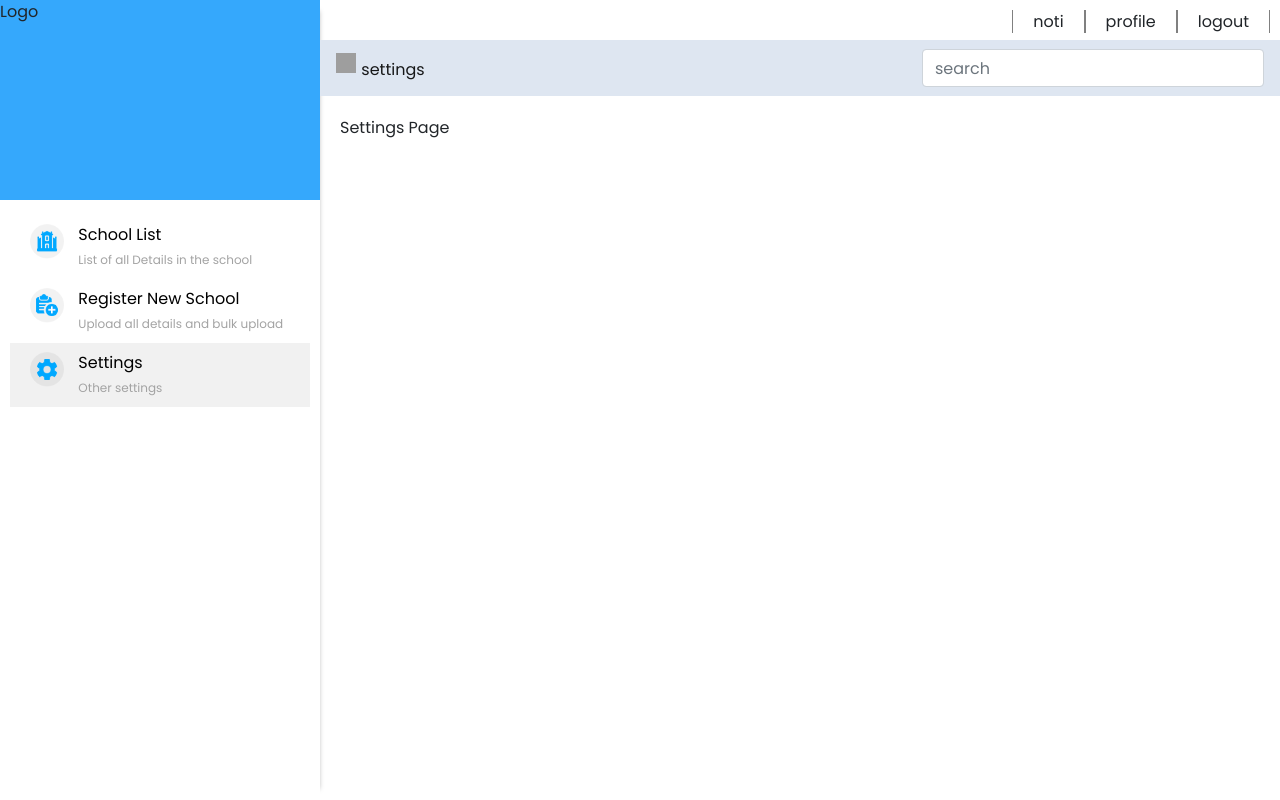
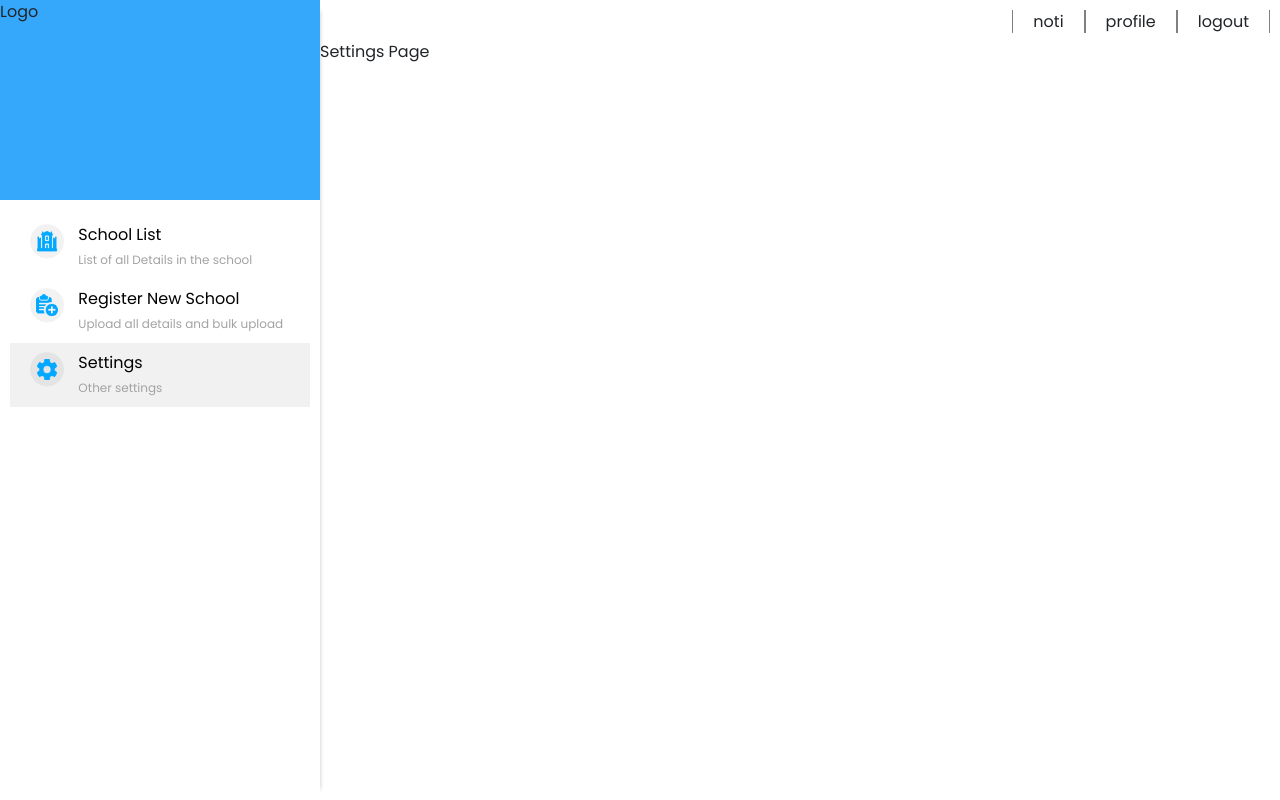
Before and after one commit to pallikondan/school, a React (Create React App) app: page /settings in a window 1280 px wide. Built offline with nearby package versions, Linux system fonts and the light colour scheme; grey boxes are pictures that could not be loaded.

Commit message:
Layout changed

```diff
--- a/src/views/layouts/MainLayout.js
+++ b/src/views/layouts/MainLayout.js
@@ -2,7 +2,7 @@ import React, {Fragment} from "react";
 import {Container, Row, Col} from "react-bootstrap";
 import SideMenu from "../partials/sideMenu";
 import TopNavBar from "../partials/navBar";
-import TopBreadCrumb from "../partials/breadcrumb";
+
 const MainLayout = (props) => {
     return (
         <Fragment>
@@ -22,14 +22,10 @@ const MainLayout = (props) => {
                                 <TopNavBar/>
                             </Col>
                         </Row>
+
                         <Row className={'mar_pad_0'}>
                             <Col className={'mar_pad_0'}>
-                               <TopBreadCrumb bread={props}/>
-                            </Col>
-                        </Row>
-                        <Row className={'mar_pad_0'}>
-                            <Col className={'mar_pad_0'}>
-                                <div style={{padding:"20px"}}>
+                                <div>
                                     {props.children}
                                 </div>
                             </Col>
--- a/src/views/pages/dashboard/dashboard.js
+++ b/src/views/pages/dashboard/dashboard.js
@@ -1,10 +1,17 @@
 import React, { Fragment} from 'react';
+import {Col, Row} from "react-bootstrap";
+import TopBreadCrumb from "../../partials/breadcrumb";
 
 
 
 const dashboardPage = (props) => {
     return (
         <Fragment>
+            <Row className={'mar_pad_0'}>
+                <Col className={'mar_pad_0'}>
+                    <TopBreadCrumb bread={props}/>
+                </Col>
+            </Row>
             <p>dashboard page</p>
         </Fragment>
 
--- a/src/views/partials/breadcrumb.js
+++ b/src/views/partials/breadcrumb.js
@@ -7,7 +7,7 @@ const TopBreadCrumb = (props) => {
     return (
         <Fragment>
             <Navbar style={{background:"#dee6f1"}} className="justify-content-between">
-                <Navbar.Brand href={props.bread.children.props.location.pathname}>
+                <Navbar.Brand href={'#'}>
                     <img
                         alt=""
                         src="/logo.svg"
@@ -15,7 +15,7 @@ const TopBreadCrumb = (props) => {
                         height="20"
                         className="d-inline-block align-top"
                     />{' '}
-                    {<span style={{fontSize:"16px"}}>{props.bread.children.props.location.pathname.slice(1)}</span>}
+                    {<span style={{fontSize:"16px"}}>{'Schools List'}</span>}
                 </Navbar.Brand>
 
 
```
